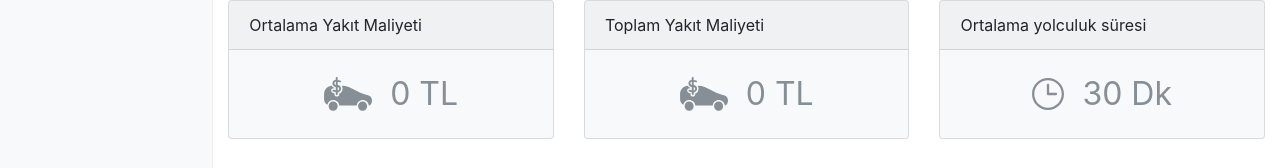
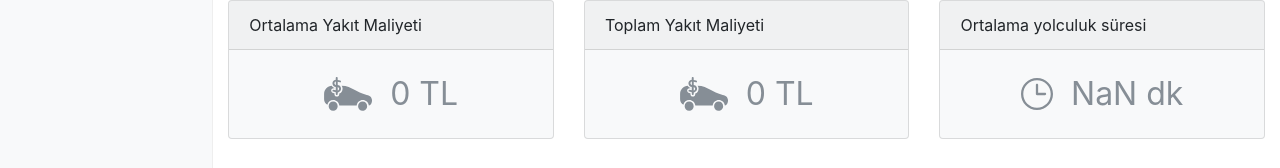
Before and after one commit to hsnaydd/vue-fuel-cost-statistics-app, a Vue app: page / in a window 1280 px wide. Shown: the part 208-376 px from the top of the page. Built offline with nearby package versions, Linux system fonts and the light colour scheme.

Commit message:
Added `averageCruisingTime` calculation card

```diff
--- a/src/components/Statistics/index.vue
+++ b/src/components/Statistics/index.vue
@@ -42,7 +42,7 @@
         </Card>
       </div>
       <div class="col">
-        <Card title="Ortalama yolculuk süresi" count="30 Dk">
+        <Card title="Ortalama yolculuk süresi" :count="`${averageCruisingTime} dk`">
           <svg width="32" xmlns="http://www.w3.org/2000/svg" viewBox="0 0 56 56" slot="icon">
             <path fill="#868e96" fill-rule="nonzero" d="M28 0C12.56 0 0 12.56 0 28s12.56 28 28 28 28-12.56 28-28S43.44 0 28 0zm0 4c13.28 0 24 10.722 24 24S41.28 52 28 52C14.722 52 4 41.278 4 28S14.722 4 28 4zm0 6c-1.105 0-2 .895-2 2v16c0 1.105.895 2 2 2h14c1.105 0 2-.895 2-2s-.895-2-2-2H30V12c0-1.105-.895-2-2-2z" />
           </svg>
@@ -104,8 +104,8 @@ export default {
           id: 3,
           label: 'Son 30 gün',
           days: 30,
-        }
-      ]
+        },
+      ],
     };
   },
 
@@ -117,10 +117,10 @@ export default {
 
   created() {
     if (this.$route.query.route) {
-      this.filters.route = parseInt(this.$route.query.route)
+      this.filters.route = parseInt(this.$route.query.route);
     }
     if (this.$route.query.duration) {
-      this.filters.duration = parseInt(this.$route.query.duration)
+      this.filters.duration = parseInt(this.$route.query.duration);
     }
     this.entryList = this.filterRoute();
     this.entryList = this.filterDuration();
@@ -140,42 +140,63 @@ export default {
 
     averageCost() {
       return this.totalCost ? this.totalCost / this.entryList.length : 0;
+    },
+
+    averageCruisingTime() {
+      const result = this.entryList.reduce(
+        (acc, cur) => {
+          if (cur.cruisingTime) {
+            acc.total += cur.cruisingTime;
+            acc.count++;
           }
+          return acc;
+        },
+        { total: 0, count: 0 },
+      );
+
+      return Math.round(result.total / result.count);
+    },
   },
 
   methods: {
     calculateCost(entry) {
-      return (entry.distance * entry.averageFuel * entry.fuelPrice / 100);
+      return entry.distance * entry.averageFuel * entry.fuelPrice / 100;
     },
 
     toFixed(value) {
       if (!value || isNaN(value)) {
-        return 0
+        return 0;
       }
 
       return value.toFixed(2);
     },
 
     onFilterDuration() {
-      this.$router.push({
+      this.$router.push(
+        {
           query: {
             ...this.$route.query,
-          duration: this.filters.duration === '' ? undefined : this.filters.duration
-        }
-      }, () => {
+            duration: this.filters.duration === '' ? undefined : this.filters.duration,
+          },
+        },
+        () => {
           this.entryList = this.filterDuration();
-      });
+        },
+      );
     },
 
     onFilterRoute() {
-      this.$router.push({
+      this.$router.push(
+        {
           query: {
             ...this.$route.query,
-          route: this.filters.route === '' ? undefined : this.filters.route
-        }
-      }, () => {
+            route: this.filters.route === '' ? undefined : this.filters.route,
+          },
+        },
+        () => {
           this.entryList = this.filterRoute();
-      });
+        },
+      );
     },
 
     filterRoute() {
@@ -201,8 +222,7 @@ export default {
           return entry;
         }
       });
-    }
-  }
-
+    },
+  },
 };
 </script>
```
Lines whose indentation alone changed are shown as unchanged.
